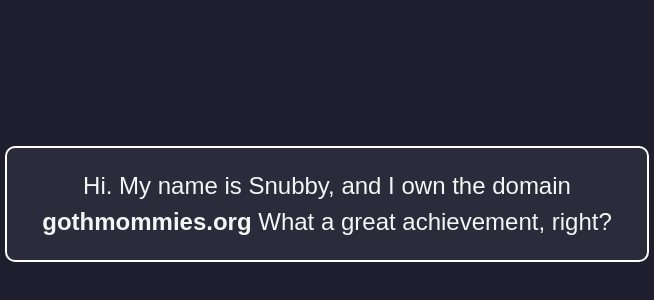
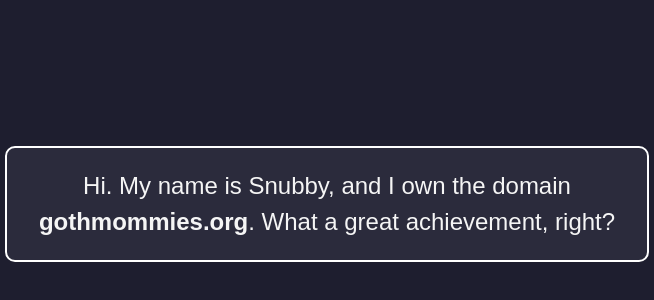
Before and after one commit to SnubbyOWO/gothmommies, a plain HTML site: page index.html in a window 1280 px wide. Shown: the part 196-496 px from the top of the page, 313-967 px from the left. Drawn offline with Linux system fonts and the light colour scheme.

Commit message:
Update index.html

```diff
--- a/index.html
+++ b/index.html
@@ -2,6 +2,9 @@
 <html>
 <head>
     <title>gothmommies.org</title>
+    <meta property="og:title" content="gothmommies.org">
+    <meta property="og:description" content="Hi. My name is Snubby, and I own the domain gothmommies.org. What a great achievement, right?">
+    <meta property="og:url" content="https://gothmommies.org">
     <style>
         body {
             font-family: Arial, sans-serif;
@@ -26,6 +29,6 @@
     </style>
 </head>
 <body>
-    <p>Hi. My name is Snubby, and I own the domain <strong>gothmommies.org</strong> What a great achievement, right?</p>
+    <p>Hi. My name is Snubby, and I own the domain <strong>gothmommies.org</strong>. What a great achievement, right?</p>
 </body>
 </html>
```
